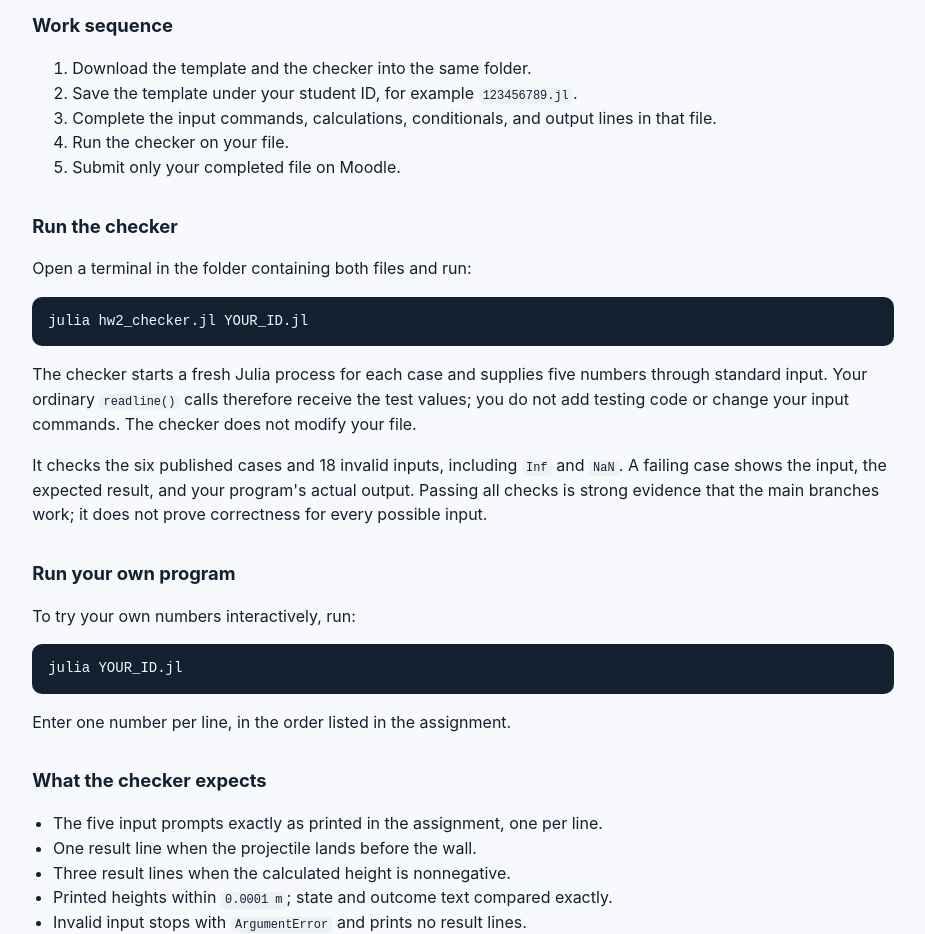
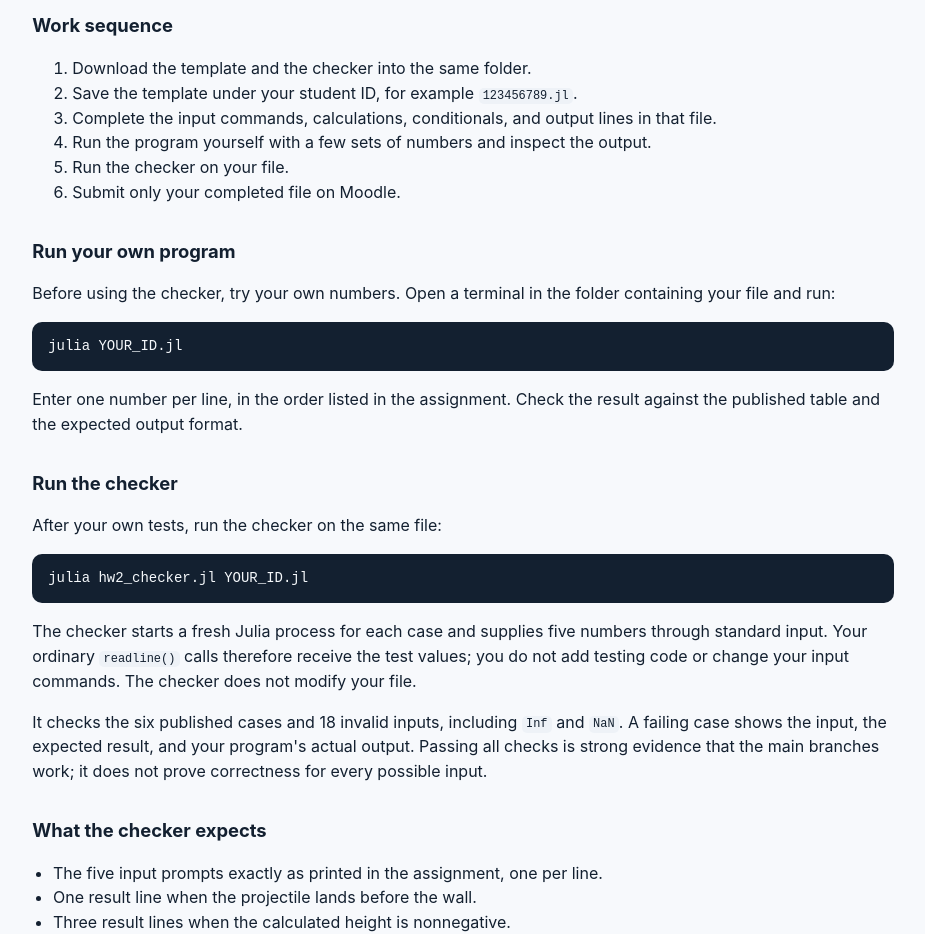
Before and after one commit to nshaviv/physprog, a plain HTML site: page week-2/hw2/index.html in a window 1280 px wide. Shown: the part 620-1554 px from the top of the page, without its empty margins (177-1102 px from the left). Drawn offline with Linux system fonts and the light colour scheme.

Commit message:
Reorder HW2 packet run instructions

```diff
--- a/week-2/hw2/index.html
+++ b/week-2/hw2/index.html
@@ -62,12 +62,18 @@
     <li>Download the template and the checker into the same folder.</li>
     <li>Save the template under your student ID, for example <code>123456789.jl</code>.</li>
     <li>Complete the input commands, calculations, conditionals, and output lines in that file.</li>
+    <li>Run the program yourself with a few sets of numbers and inspect the output.</li>
     <li>Run the checker on your file.</li>
     <li>Submit only your completed file on Moodle.</li>
   </ol>
 
+  <h2>Run your own program</h2>
+  <p>Before using the checker, try your own numbers. Open a terminal in the folder containing your file and run:</p>
+  <pre><code>julia YOUR_ID.jl</code></pre>
+  <p>Enter one number per line, in the order listed in the assignment. Check the result against the published table and the expected output format.</p>
+
   <h2>Run the checker</h2>
-  <p>Open a terminal in the folder containing both files and run:</p>
+  <p>After your own tests, run the checker on the same file:</p>
   <pre><code>julia hw2_checker.jl YOUR_ID.jl</code></pre>
   <p>
     The checker starts a fresh Julia process for each case and supplies five numbers
@@ -81,11 +87,6 @@
     program's actual output. Passing all checks is strong evidence that the main branches
     work; it does not prove correctness for every possible input.
   </p>
-
-  <h2>Run your own program</h2>
-  <p>To try your own numbers interactively, run:</p>
-  <pre><code>julia YOUR_ID.jl</code></pre>
-  <p>Enter one number per line, in the order listed in the assignment.</p>
 
   <h2>What the checker expects</h2>
   <ul>
```
